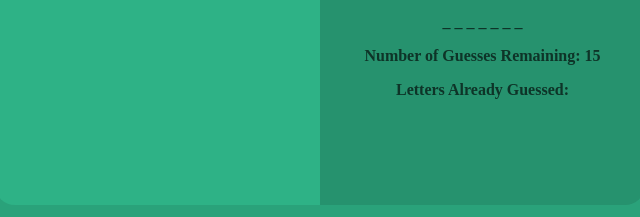
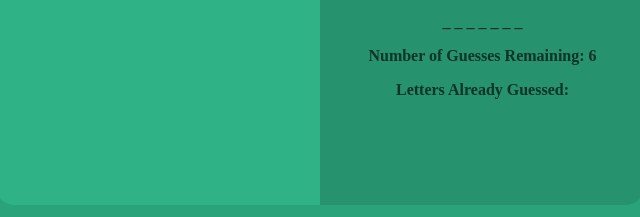
Before and after one commit to urvishp13/Word-Guess-Game, a plain HTML site: page index.html in a window 1280 px wide. Shown: the part 395-612 px from the top of the page, 320-960 px from the left. Drawn offline with Linux system fonts and the light colour scheme.

Commit message:
changed number of initial guesses

```diff
--- a/index.html
+++ b/index.html
@@ -16,7 +16,7 @@
                     <p>Wins: <span id="wins"></span></p>
                     <p style="text-decoration: underline;">current word</p>
                     <div id="word" style="white-space: pre;"></div>
-                    <p>Number of Guesses Remaining: <span id="guesses-left">15</span></p>
+                    <p>Number of Guesses Remaining: <span id="guesses-left">6</span></p>
                     <p>Letters Already Guessed:</p>
                     <div id="letters-guessed"></div>
                 </div>
```
